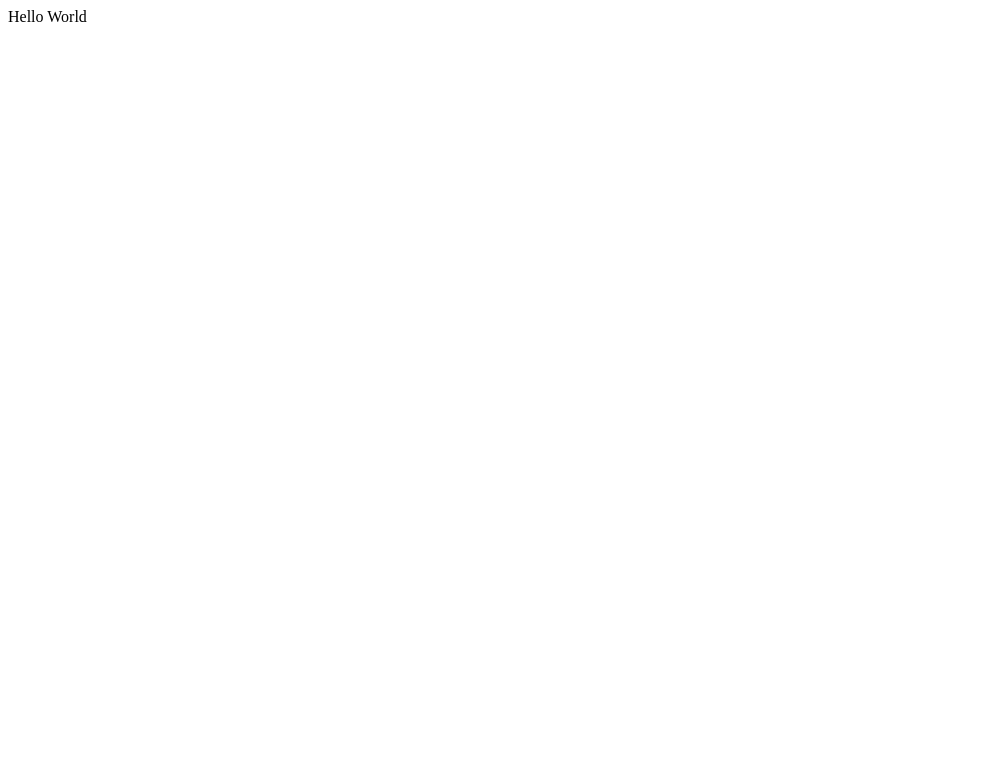
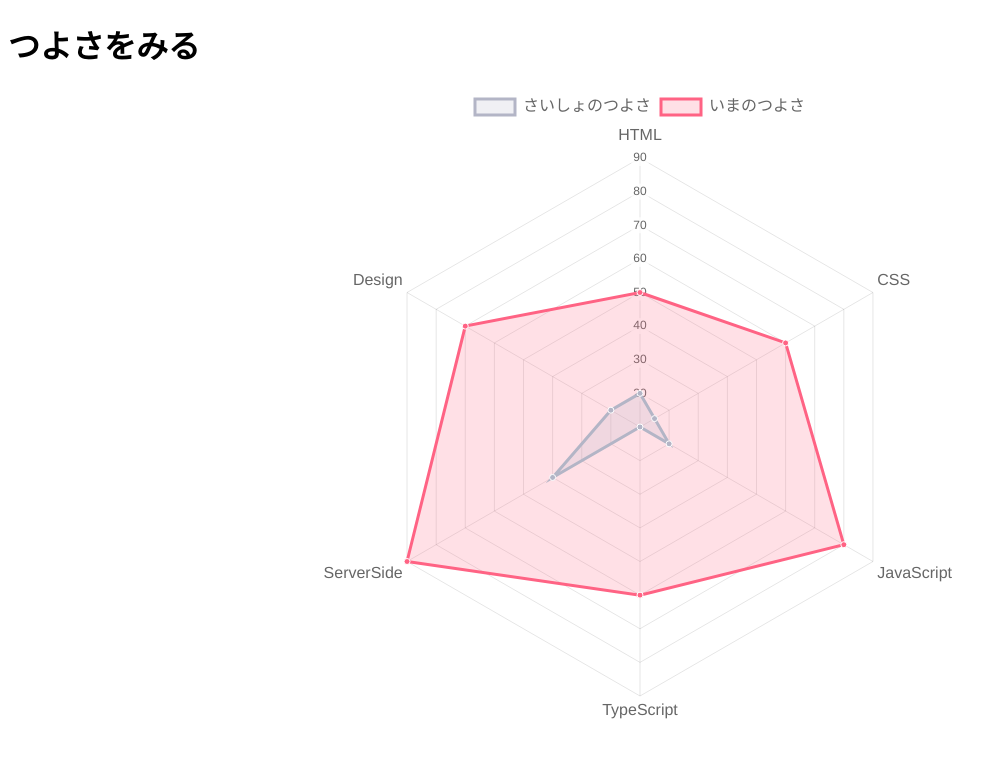
Before and after one commit to yk1979/cornflakes, a Next.js app: page / in a window 1280 px wide. Shown: the top 758 px of the page, without its empty margins (0-1007 px from the left). Built offline with nearby package versions, Linux system fonts and the light colour scheme.

Commit message:
add graph component

```diff
--- a/package.json
+++ b/package.json
@@ -11,11 +11,14 @@
   "license": "ISC",
   "homepage": "https://github.com/yk1979/cornflakes#readme",
   "dependencies": {
+    "chart.js": "2.9.4",
     "next": "10.0.5",
     "react": "17.0.1",
+    "react-chartjs-2": "2.11.1",
     "react-dom": "17.0.1"
   },
   "devDependencies": {
+    "@types/chart.js": "^2.9.29",
     "@types/node": "14.14.21",
     "@types/react": "17.0.0",
     "@types/react-dom": "17.0.0",
--- /dev/null
+++ b/src/components/Graph/index.tsx
@@ -0,0 +1,39 @@
+import { Radar } from "react-chartjs-2";
+import React from "react";
+
+// TODO: モックデータなので差し替える
+const data = {
+  labels: ["HTML", "CSS", "JavaScript", "TypeScript", "ServerSide", "Design"],
+  datasets: [
+    {
+      label: "さいしょのつよさ",
+      backgroundColor: "rgba(179,181,198,0.2)",
+      borderColor: "rgba(179,181,198,1)",
+      pointBackgroundColor: "rgba(179,181,198,1)",
+      pointBorderColor: "#fff",
+      pointHoverBackgroundColor: "#fff",
+      pointHoverBorderColor: "rgba(179,181,198,1)",
+      data: [20, 15, 20, 10, 40, 20],
+    },
+    {
+      label: "いまのつよさ",
+      backgroundColor: "rgba(255,99,132,0.2)",
+      borderColor: "rgba(255,99,132,1)",
+      pointBackgroundColor: "rgba(255,99,132,1)",
+      pointBorderColor: "#fff",
+      pointHoverBackgroundColor: "#fff",
+      pointHoverBorderColor: "rgba(255,99,132,1)",
+      data: [50, 60, 80, 60, 90, 70],
+    },
+  ],
+};
+
+export const Graph: React.FC = () => (
+  <Radar
+    data={data}
+    options={{
+      scale: { pointLabels: { fontSize: 16 } },
+      legend: { labels: { fontSize: 16 } },
+    }}
+  />
+);
--- a/src/pages/index.tsx
+++ b/src/pages/index.tsx
@@ -1,5 +1,11 @@
 import React from "react";
+import { Graph } from "../components/Graph";
 
-const IndexPage: React.FC = () => <div>Hello World</div>;
+const IndexPage: React.FC = () => (
+  <div>
+    <h1>つよさをみる</h1>
+    <Graph />
+  </div>
+);
 
 export default IndexPage;
```
Also changed, not shown: 1 other file (tests, documents, lock files or other folders).
